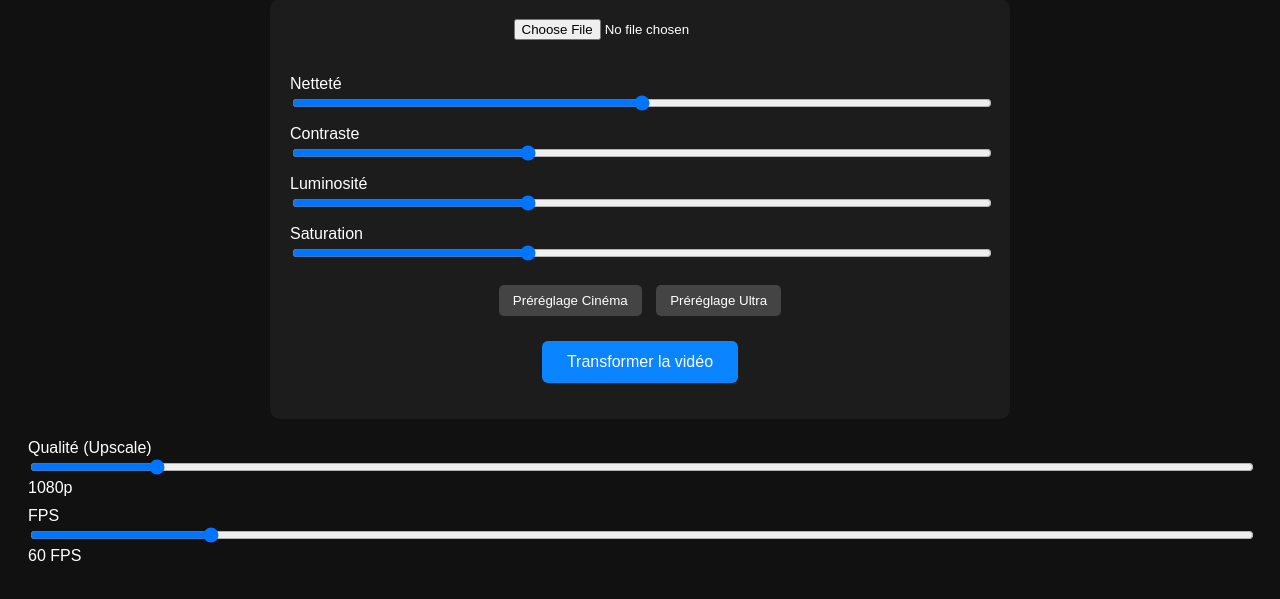
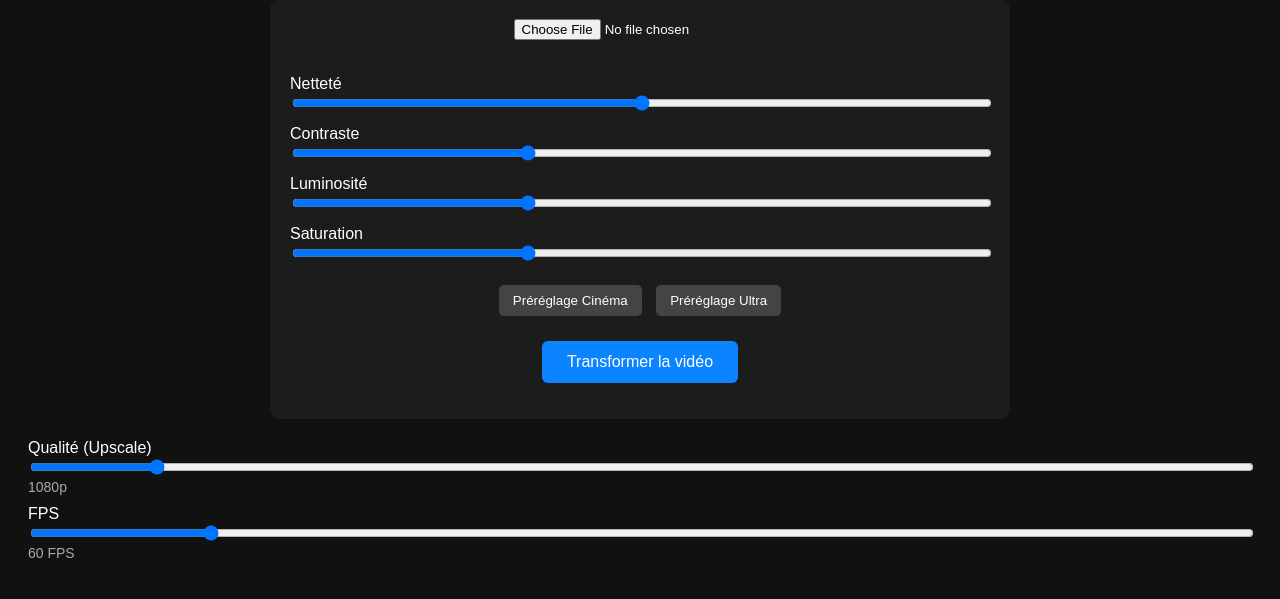
Before and after one commit to SytaX102/mon-site-video-1, a plain HTML site: page index.html in a window 1280 px wide. Shown: the part 107-706 px from the top of the page. Drawn offline with Linux system fonts and the light colour scheme.

Commit message:
Add styles for controls span in progress section

```diff
--- a/style.css
+++ b/style.css
@@ -80,3 +80,9 @@ video {
 #progress {
   margin-top: 15px;
 }
+.controls span {
+  display: block;
+  margin-bottom: 10px;
+  font-size: 14px;
+  color: #aaa;
+}
```
